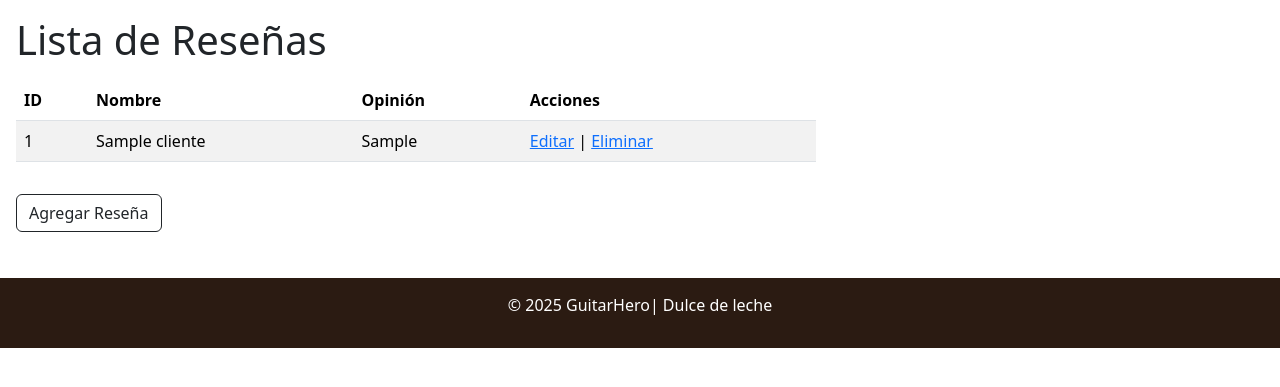
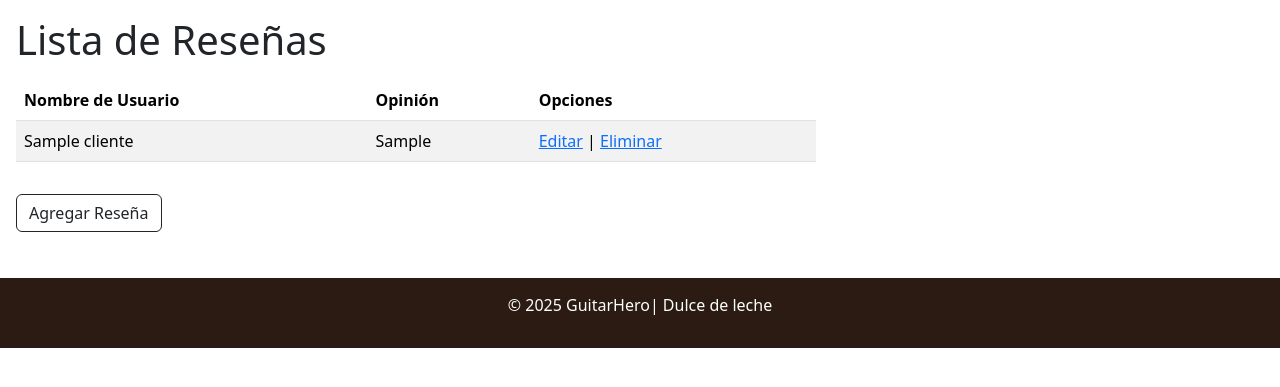
Before and after one commit to BurdilesNicolas/Proyecto-TallerProgWeb, a PHP site: page /crud_reviews/reviews.php in a window 1280 px wide. Shown: the part 73-460 px from the top of the page. Run offline with PHP 8.4, Linux system fonts and the light colour scheme; tables that the repository leaves empty or names only in its code hold one stand-in row (values such as "Sample post").

Commit message:
Cambiando detallitos

```diff
--- a/crud_reviews/reviews.php
+++ b/crud_reviews/reviews.php
@@ -31,17 +31,15 @@ $resultado = mysqli_query($conn, "SELECT * FROM Cliente");
 <table class="table table-striped mx-3 p-2" style="width: 800px">
     <thead>
         <tr>
-            <th>ID</th>
-            <th>Nombre</th>
+            <th>Nombre de Usuario</th>
             <th>Opinión</th>
-            <th>Acciones</th>
+            <th>Opciones</th>
         </tr>
     </thead>
     <tbody>
 
     <?php while ($fila = mysqli_fetch_assoc($resultado)) { ?>
         <tr>
-            <td><?= $fila['id_cliente'] ?></td>
             <td><?= $fila['nombre'] ?></td>
             <td><?= $fila['opinion'] ?></td>
             <td>
```
